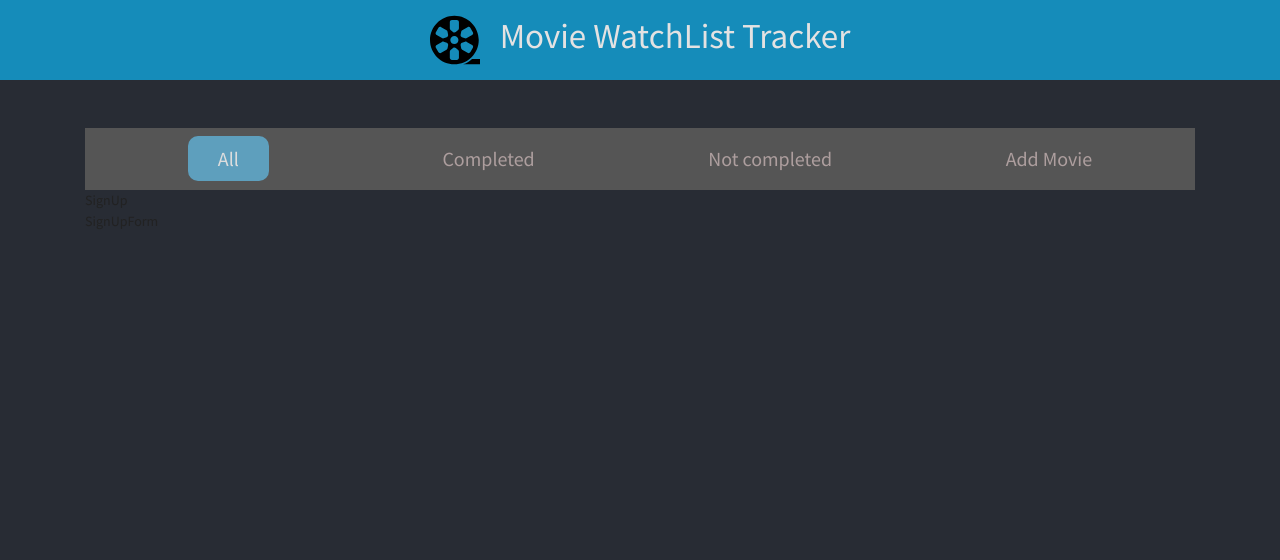
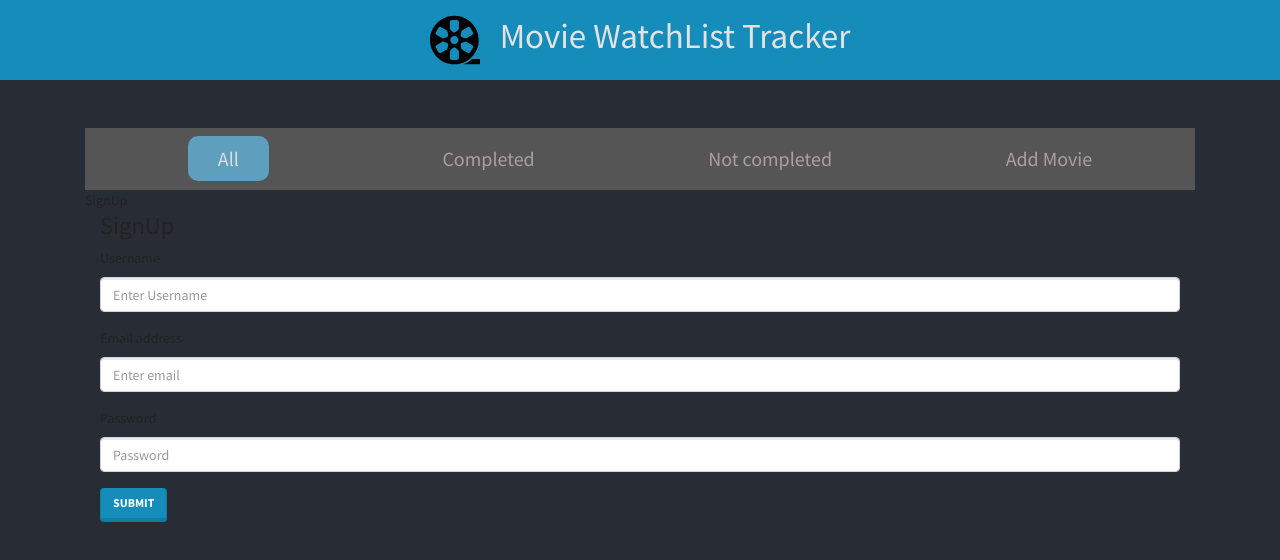
Before and after one commit to ravinduf/movie-watchlist-app, a React (Create React App) app in the folder frontend/: page /sign-up in a window 1280 px wide. Shown: the top 560 px of the page. Built offline with nearby package versions, Linux system fonts and the light colour scheme.

Commit message:
basic layout for signup form

```diff
--- a/frontend/src/components/SignUpForm.js
+++ b/frontend/src/components/SignUpForm.js
@@ -1,11 +1,35 @@
-import React from 'react'
+import React from 'react';
+
+import Container from 'react-bootstrap/Container';
+import Form from 'react-bootstrap/Form';
+import Button from 'react-bootstrap/Button';
 
 const SignUpForm = () => {
-    return (
-        <div>
-            SignUpForm
-        </div>
-    )
+  return (
+    <Container className="form">
+      <h3 className="form-header">SignUp</h3>
+      <Form>
+        <Form.Group>
+          <Form.Label>Username</Form.Label>
+          <Form.Control type="email" placeholder="Enter Username" />
+        </Form.Group>
+
+        <Form.Group>
+          <Form.Label>Email address</Form.Label>
+          <Form.Control type="email" placeholder="Enter email" />
+        </Form.Group>
+
+        <Form.Group>
+          <Form.Label>Password</Form.Label>
+          <Form.Control type="password" placeholder="Password" />
+        </Form.Group>
+
+        <Button variant="primary" type="submit">
+          Submit
+        </Button>
+      </Form>
+    </Container>
+  )
 }
 
 export default SignUpForm
```
